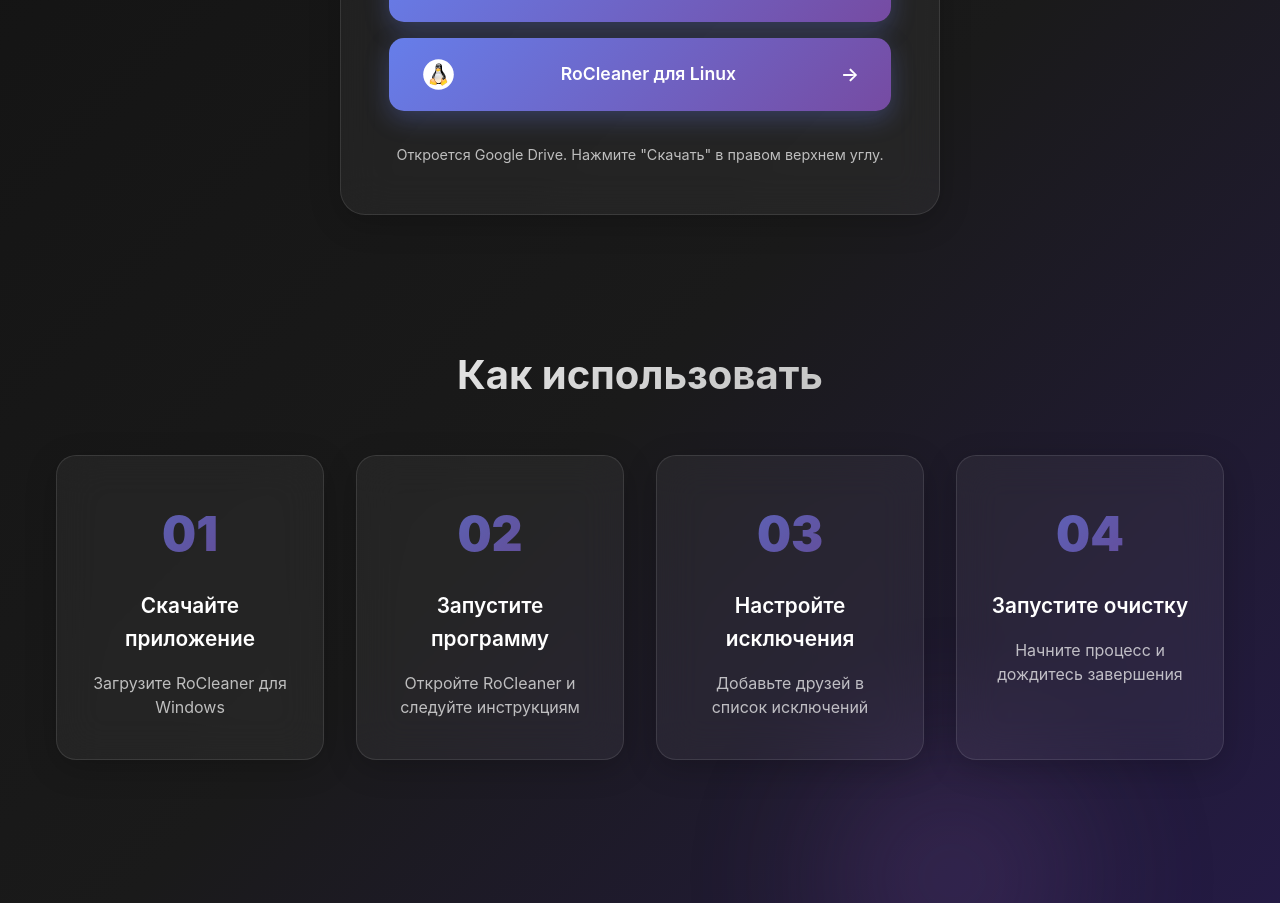
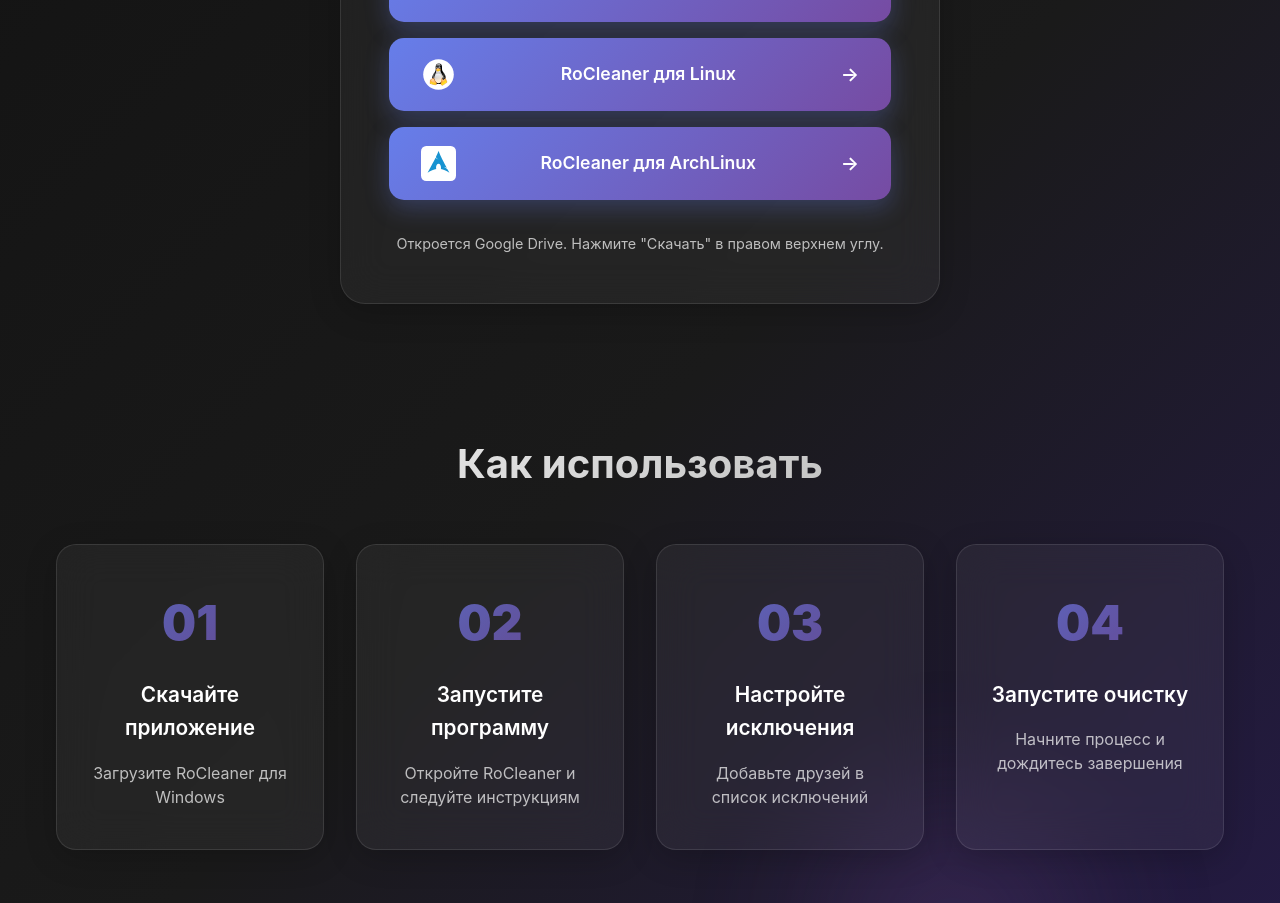
Before and after one commit to Dreamclip/RoCleaner, a Next.js app: page / in a window 1280 px wide. Shown: the part 1120-2023 px from the top of the page. Built offline with nearby package versions, Linux system fonts and the light colour scheme.

Commit message:
Update index.js

```diff
--- a/pages/index.js
+++ b/pages/index.js
@@ -11,6 +11,11 @@
       name: "RoCleaner для Linux",
       url: "https://drive.google.com/drive/folders/1pAVDjhBtpicZmpYMkR1msMDNDeNc2GMt?usp=sharing",
       icon: "linux"
+    },
+      {
+      name: "RoCleaner для ArchLinux",
+      url: "https://drive.google.com/drive/folders/1pAVDjhBtpicZmpYMkR1msMDNDeNc2GMt?usp=sharing",
+      icon: "arch"
     }
   ]
 
@@ -132,6 +137,15 @@
       download: (
         <svg width={size} height={size} viewBox="0 0 24 24" fill="currentColor">
           <path d="M19 9h-4V3H9v6H5l7 7 7-7zM5 18v2h14v-2H5z"/>
+        </svg>
+      ),
+      arch: (
+        <svg width="35px" height="35px" xmlns="http://www.w3.org/2000/svg"
+          aria-label="Arch Linux" role="img"
+          viewBox="0 0 512 512"><rect
+          width="512" height="512"
+          rx="15%"
+          fill="#ffffff"/><path d="M256 72c-14 35-23 57-39 91 10 11 22 23 41 36-21-8-35-17-45-26-21 43-53 103-117 220 50-30 90-48 127-55-2-7-3-14-3-22v-1c1-33 18-58 38-56 20 1 36 29 35 62l-2 17c36 7 75 26 125 54l-27-50c-13-10-27-23-55-38 19 5 33 11 44 17-86-159-93-180-122-250z" fill="#1793d1"/>
         </svg>
       )
     }
```
